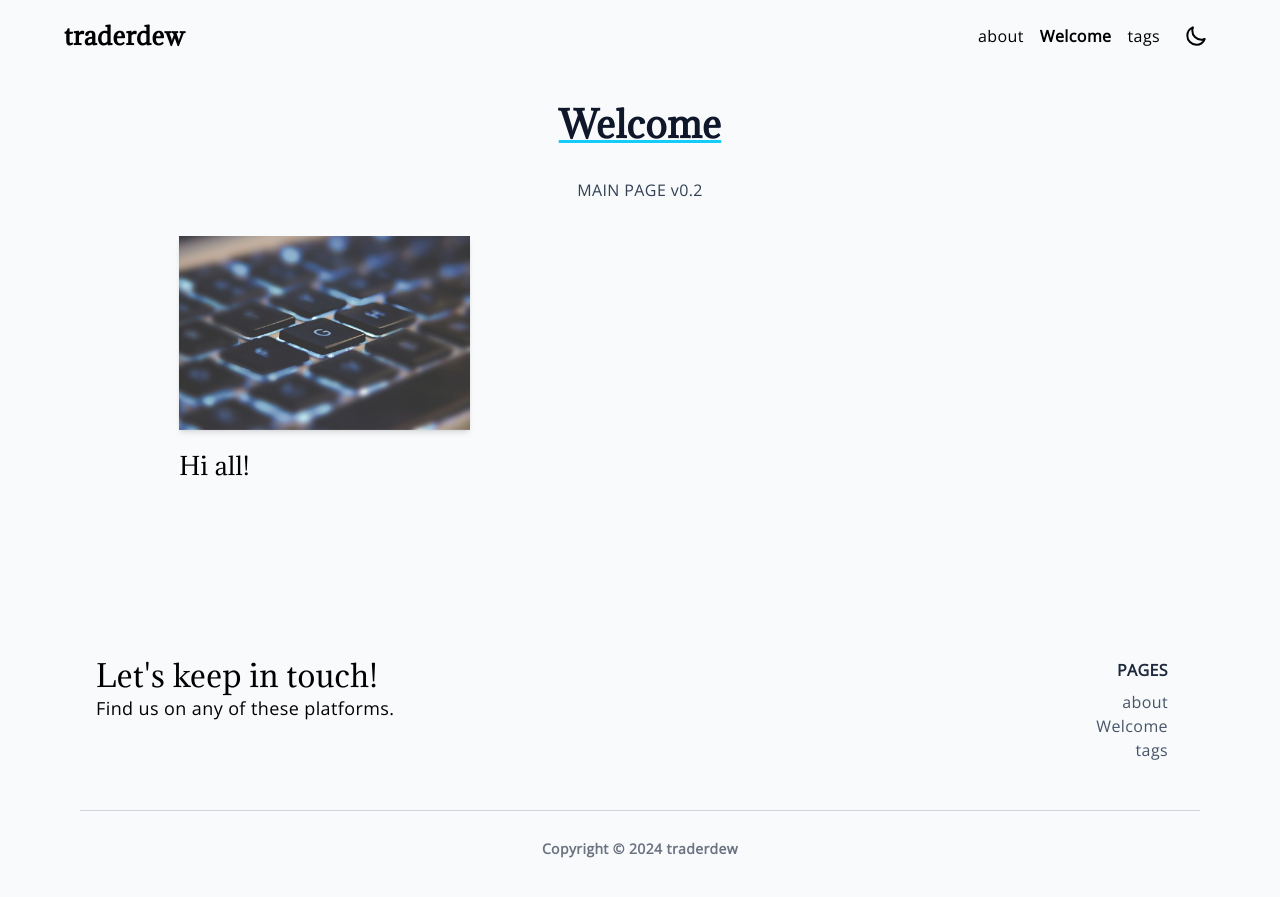
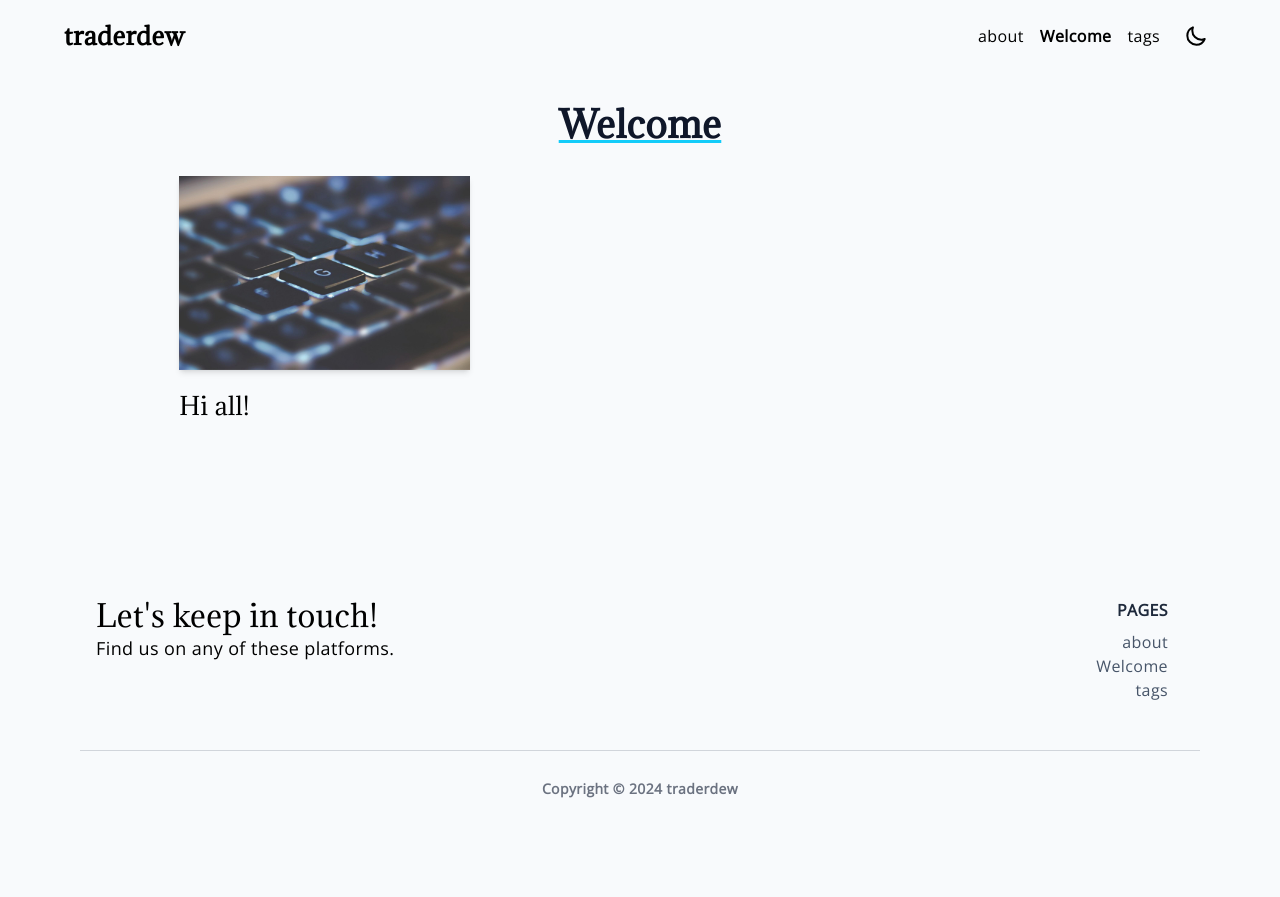
Before and after one commit to traderdew86/traderdew86.github.io, a Jekyll site: the page built from index.md, in a window 1280 px wide. Shown: the top 897 px of the page. Built offline with Jekyll 4.4.1, drawn with Linux system fonts in a browser that asks for light colours; our own code applies the rules of GitHub Pages for plain Markdown files.

```diff
--- a/_posts/2024-12-02-hi-all.markdown
+++ b/_posts/2024-12-02-hi-all.markdown
@@ -3,7 +3,6 @@ layout: post
 title:  "Hi all!"
 date:   2024-12-02 23:04:58 -0500
 image: /assets/images/mac_keyboard.jpg
-author: traderdew86
 comments: true
 ---
 NA
--- a/index.md
+++ b/index.md
@@ -2,5 +2,3 @@
 layout: home
 ---
 # Welcome
-
-MAIN PAGE v0.2
```
